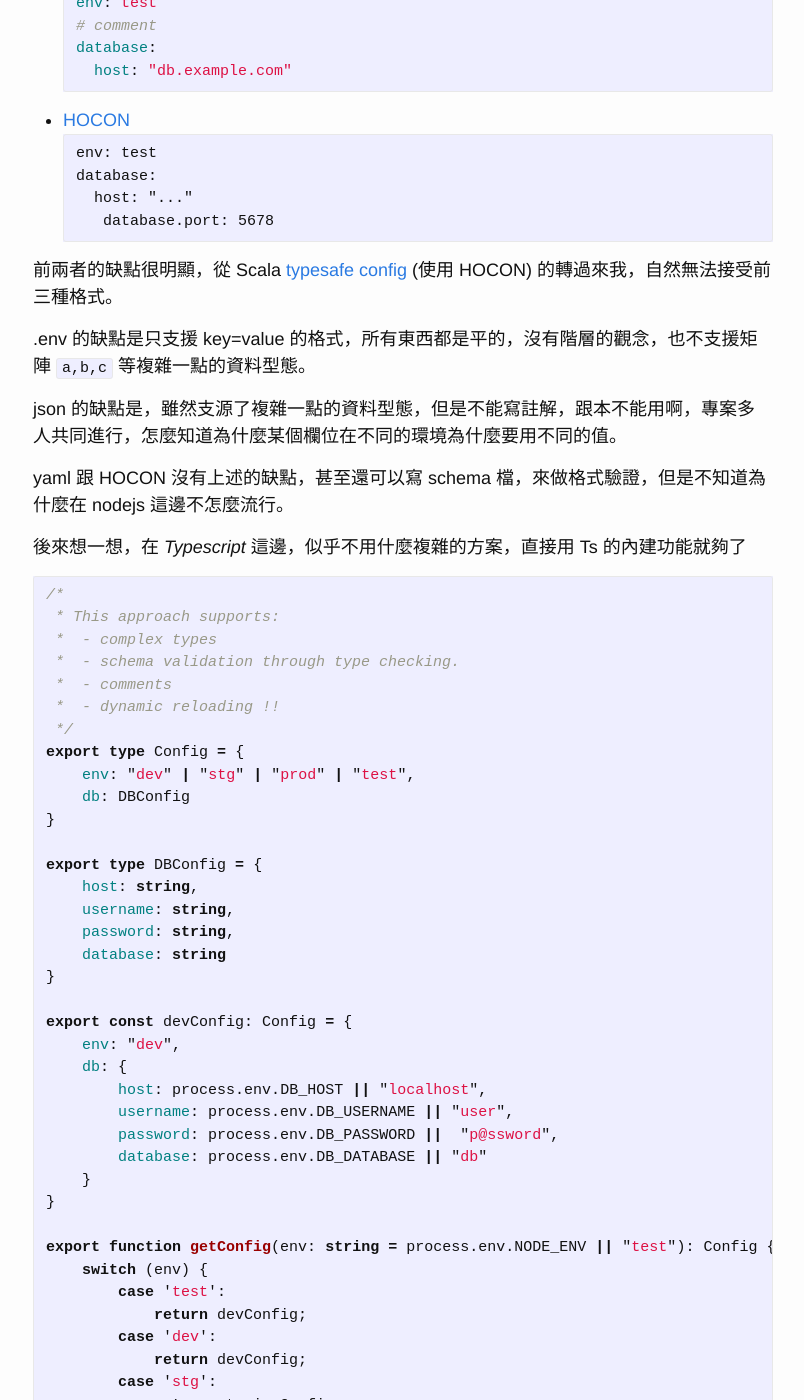
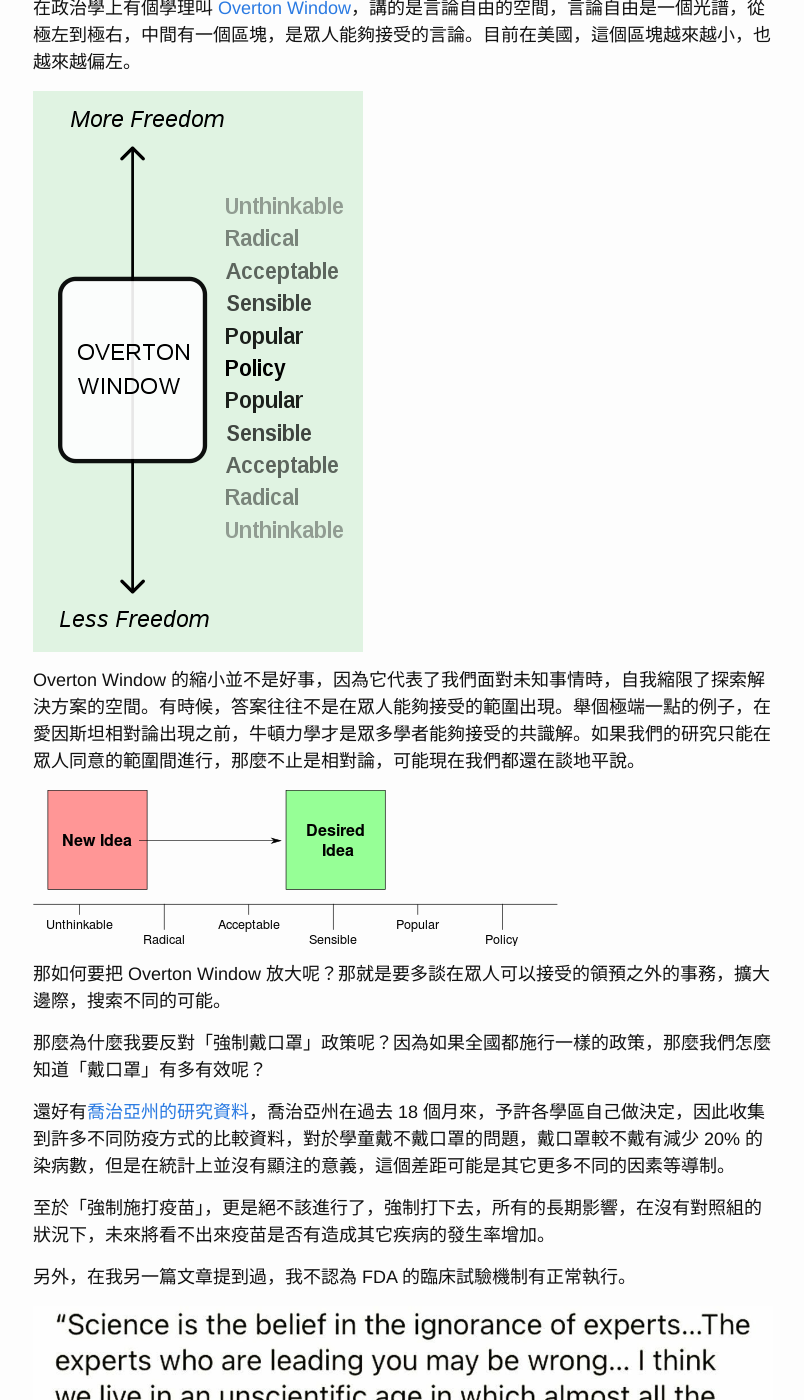
Before and after one commit to yunglin/yunglin.github.com, a Jekyll site: the page built from _posts/2021-08-25-typescript-config.markdown, in a window 1280 px wide and 1400 px high, scrolled down 634 px. Shown: the whole window, without its empty margins (237-1041 px from the left). Built offline with Jekyll 4.4.1, drawn with Linux system fonts in a browser that asks for light colours; comment, search, counter and statistics services are not loaded; some of the changed text lies outside the part shown.

````diff
--- a/_posts/2021-08-25-typescript-config.markdown
+++ b/_posts/2021-08-25-typescript-config.markdown
@@ -1,93 +1,61 @@
 ---
 layout: post
-title: "[Typescript] Configuration"
+title: "悼自由美國之死"
 date: 2021-08-24T20:30:00-08:00
 ---
 
-最近開始使用 Typescript 跟 Nodejs 在新公司的新專案上面，碰上的問題之一就是，該怎麼寫設定檔。
+在二三十年前，在我小的時候，常聽到自由美國、自由美國，似乎美國就是自由的象徵。
 
-寫設定檔不外乎幾種方式
- * .env
-   ```
-   key=value
-   ```
- * JSON
-   ```json
-   {
-       "env": "test",
-       "database": {
-           "host": "db.example.com"
-       }
-   }
-   ```
- * YAML
-   ```yaml
-   env: test
-   # comment
-   database:
-     host: "db.example.com"
-   ```
- * [HOCON](https://github.com/lightbend/config/blob/master/HOCON.md)
-   ```
-   env: test
-   database:
-     host: "..."
-      database.port: 5678
-   ```
+後來，我來到美國後，才知道，美國這塊土地上，住著兩種不同思想的人，一種是崇尚個人主義的冒險家，另一種則是崇尚集體主義的社會主義者。兩種截然不同的人，一直衝突跟對抗。
 
-前兩者的缺點很明顯，從 Scala [typesafe config](https://github.com/lightbend/config) (使用 HOCON) 的轉過來我，自然無法接受前三種格式。
+我個人是偏向前者的，我常跟人說，美國能夠偉大，站在全世界前面，一直領導的一個重大原因是聯邦制度，美國是一個超大的 A/B Test ，五十個州，州民的差異很小，很適合來做實驗的對照組。一個新的社會問題出現，各州採取不一樣的政冊，十年之後，可以收集到許多的資料，來比較各種政策的差異好壞，然後做出選擇推到全國去。
 
-.env 的缺點是只支援 key=value 的格式，所有東西都是平的，沒有階層的觀念，也不支援矩陣 ```a,b,c``` 等複雜一點的資料型態。
+相較於台灣，就有點像是在尋找明君尋找超人了，一個新的問題出現，我們就在找一個超人，能夠在問題的初期，就看穿問題，找出答暗。但真有這種超人的存在嗎？還是說，因為也沒有了替代方案的資料，大家也只能默默的接受，這就是(區域內)的最佳解了。
 
-json 的缺點是，雖然支源了複雜一點的資料型態，但是不能寫註解，跟本不能用啊，專案多人共同進行，怎麼知道為什麼某個欄位在不同的環境為什麼要用不同的值。
+許多人不懂，以為我反疫苗、反口罩。其實，這只是我實踐我政治觀念的手法而已。我反對的是「強制疫苗施打」「強制全民戴口罩」的政策，我反對的是全民找超人，反對把 A/B Test 的機制給消滅掉。
 
-yaml 跟 HOCON 沒有上述的缺點，甚至還可以寫 schema 檔，來做格式驗證，但是不知道為什麼在 nodejs 這邊不怎麼流行。
+在政治學上有個學理叫 [Overton Window](https://en.wikipedia.org/wiki/Overton_window)，講的是言論自由的空間，言論自由是一個光譜，從極左到極右，中間有一個區塊，是眾人能夠接受的言論。目前在美國，這個區塊越來越小，也越來越偏左。
 
-後來想一想，在 *Typescript* 這邊，似乎不用什麼複雜的方案，直接用 Ts 的內建功能就夠了
+![Overton](/images/2021-08/Overton_Window.png)
 
-```typescript
-/*
- * This approach supports:
- *  - complex types
- *  - schema validation through type checking.
- *  - comments
- *  - dynamic reloading !!
- */
-export type Config = {
-    env: "dev" | "stg" | "prod" | "test",
-    db: DBConfig
-}
+Overton Window 的縮小並不是好事，因為它代表了我們面對未知事情時，自我縮限了探索解決方案的空間。有時候，答案往往不是在眾人能夠接受的範圍出現。舉個極端一點的例子，在愛因斯坦相對論出現之前，牛頓力學才是眾多學者能夠接受的共識解。如果我們的研究只能在眾人同意的範圍間進行，那麼不止是相對論，可能現在我們都還在談地平說。
 
-export type DBConfig = {
-    host: string,
-    username: string,
-    password: string,
-    database: string
-}
+![Overton](/images/2021-08/Overton_Window_2.png)
 
-export const devConfig: Config = {
-    env: "dev",
-    db: {
-        host: process.env.DB_HOST || "localhost",
-        username: process.env.DB_USERNAME || "user",
-        password: process.env.DB_PASSWORD ||  "p@ssword",
-        database: process.env.DB_DATABASE || "db"
-    }
-}
+那如何要把 Overton Window 放大呢？那就是要多談在眾人可以接受的領預之外的事務，擴大邊際，搜索不同的可能。
 
-export function getConfig(env: string = process.env.NODE_ENV || "test"): Config {
-    switch (env) {
-        case 'test':
-            return devConfig;
-        case 'dev':
-            return devConfig;
-        case 'stg':
-            return stagingConfig;
-        case 'prod':
-            return prodConfig;
-        default:
-            throw new Error(`unsupported environment ${env}`)
-    }
-}
-```
-這個方式可以直接寫程式控制設定檔，而且還支援動態載入，修改設定檔，可以透過 nodemon ，不用手動重開 node ，可以自動重新載入新的設定檔，提高工程師的生產力。
+那麼為什麼我要反對「強制戴口罩」政策呢？因為如果全國都施行一樣的政策，那麼我們怎麼知道「戴口罩」有多有效呢？
+
+還好有[喬治亞州的研究資料](https://archive.is/69D2g)，喬治亞州在過去 18 個月來，予許各學區自己做決定，因此收集到許多不同防疫方式的比較資料，對於學童戴不戴口罩的問題，戴口罩較不戴有減少 20% 的染病數，但是在統計上並沒有顯注的意義，這個差距可能是其它更多不同的因素等導制。
+
+至於「強制施打疫苗」，更是絕不該進行了，強制打下去，所有的長期影響，在沒有對照組的狀況下，未來將看不出來疫苗是否有造成其它疾病的發生率增加。
+
+另外，在我另一篇文章提到過，我不認為 FDA 的臨床試驗機制有正常執行。
+
+![feynman](/images/2021-08/feynman.jpg)
+> 科學家信賴的是科學研究的過程，不信仰應服宗教般的口號。
+>
+> 關於疫苗，我們要看的是 FDA 臨床試驗的機制是怎樣跑的。在 18 個月中，透過三期的小量人口實驗，看看對人體有沒有短期的影響，在藥物上市之後，大幅度人體實驗後，要再長期追蹤他的影響。
+>
+> 許多的新藥，就在第三期失敗，也有許多在上市多年後，才發現有長期的影響。
+>
+> 關於新冠疫苗，這次的 FDA 臨床試驗機制有正常執行嗎？以現在壓迫反對言論的狀況下，我不覺得 FDA 臨床試驗機制有正常執行。
+>
+> 如果費曼先生還在世，我想，他會跟 [Dr R.Malone](https://odysee.com/@BretWeinstein:f/how-to-save-the-world,-in-three-easy:0) 一樣，出來呼預重視不良反應的數據。
+
+一個簡單的檢驗方式是，請「強制施打疫苗的支持者」告訴我，目前因為疫苗的不良反應而死亡的數字有多少？這個數字絕不會是零，但美國目前因為 Overton Window 的縮限，跟本不敢有單位去碰這些敏感的案例。
+
+連不良反應的案例都不敢去檢驗，不敢去收集數據，怎麼能說 FDA 臨床試驗機制有正常執行呢？
+
+
+最後，談到我個人對疫情的看法。
+
+綜觀人類歷史，對抗病毒就是這樣了，在三年內，每個人都會染病，病毒會帶走一部分抵抗力弱的人，剩下來病毒的影響力就變弱，淡出歷史的舞台。
+
+除非科技有突破（目前看來失敗了），那就是看個體免疫力有多強了。如果只是躲在家中，少接觸各種細菌病毒，反而免疫力是會下降的。
+
+至於口罩教派跟疫苗教派的信徒，還是停止被政治人物當成工具吧，口罩是否能消滅疫情，看台灣跟日本就知道了，當一個政策有 95~99% 的人遵守都還沒有效，那就是沒效。在美國吵這個問題，只是政治人物拿來操作而以，讓選民集合起來鬥爭另一群人，來爭取政治人物的選票。
+
+至於疫苗是否有效，就當他真的有六個月的效力好了，但是頂級期刊 Nature 都講了，[Corona Virus 是人畜共通疾病，已經在野鹿上大量的找到抗體](https://archive.is/eBreK)，[Corona Virus 將與人類共存](https://archive.is/qEzI8)。如果病毒的變化不能必免，病毒在有施打疫苗的人群中異變的更快，那疫苗的做用是什麼？還是說疫苗教派的要連野生動物都抓來打疫苗？
+
+最終，我覺得還是要走回宗教或哲學，大家明瞭，生命就是這麼脆弱，大自然就是這麼嚴苛。
````
Also changed, not shown: _posts/2021-08-25-death-of-individualism.markdown (added, +93 -0 lines), images/2021-08/Overton_Window.png (added), images/2021-08/Overton_Window_2.png (added), images/2021-08/feynman.jpg (added).
